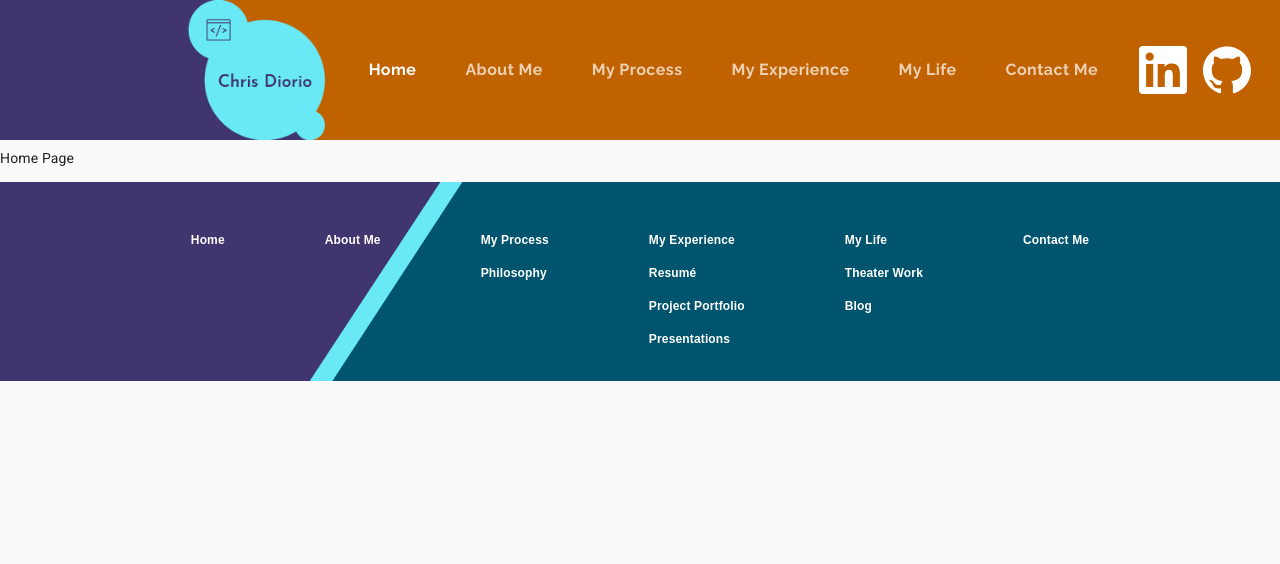
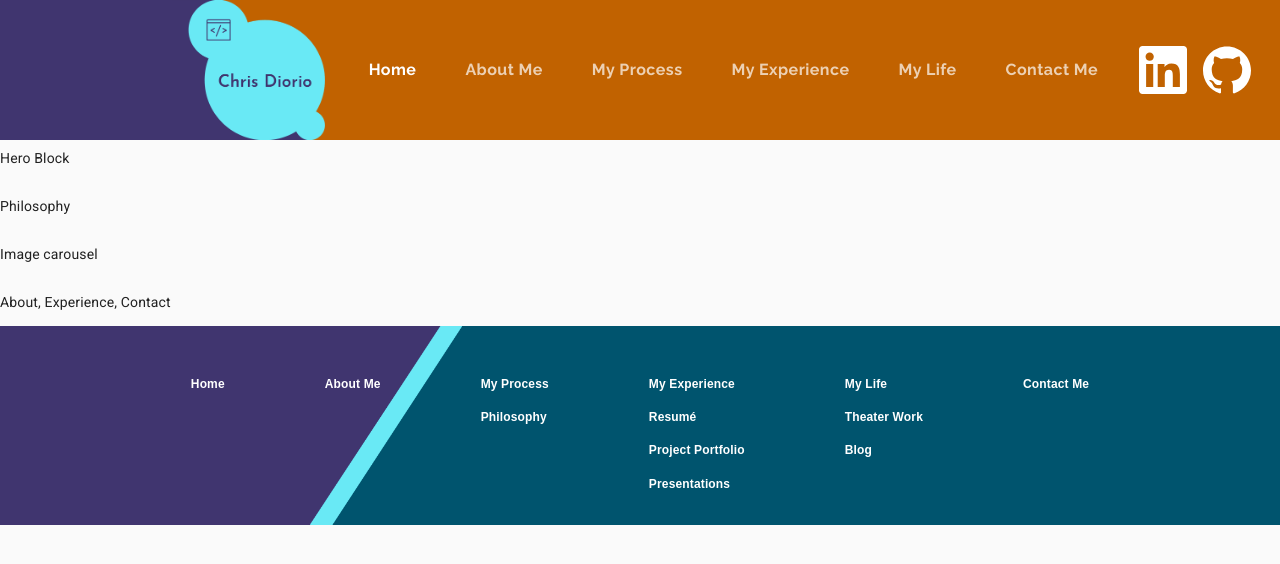
Before and after one commit to PupRiku/portfolio, a Next.js app: page / in a window 1280 px wide. Shown: the top 564 px of the page. Built offline with nearby package versions, Linux system fonts and the light colour scheme.

Commit message:
Setup draft

```diff
--- a/pages/index.js
+++ b/pages/index.js
@@ -27,9 +27,38 @@ export default function Index() {
         <title key="title">
           Chris Diorio - UX Designer and Front-End Developer
         </title>
+        <meta
+          name="description"
+          key="description"
+          content="Welcome to the website for Chris Diorio's portfolio, resumé, and more. Learn more about his philosophy and process and get in contact with him!"
+        />
+        <meta
+          property="og:title"
+          content="Chris Diorio - UX Designer and Front-End Developer"
+          key="og:title"
+        />
+        <meta
+          property="og:url"
+          key="og:url"
+          content="http://www.chrisdiorio.net"
+        />
+        <link
+          rel="canonical"
+          key="canonical"
+          href="http://www.chrisdiorio.net"
+        />
       </Head>
       <Grid item>
-        <p>Home Page</p>
+        <p>Hero Block</p>
+      </Grid>
+      <Grid item>
+        <p>Philosophy</p>
+      </Grid>
+      <Grid item>
+        <p>Image carousel</p>
+      </Grid>
+      <Grid item>
+        <p>About, Experience, Contact</p>
       </Grid>
     </Grid>
   );
```
